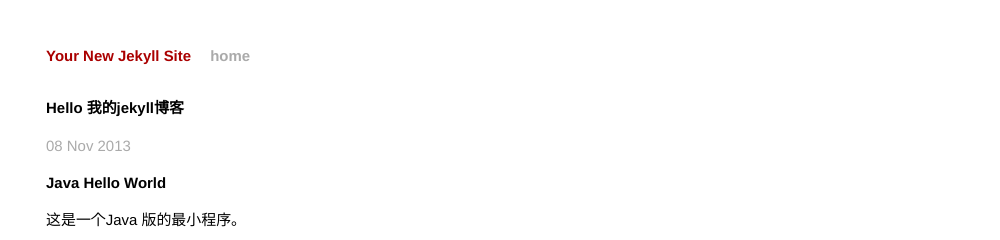
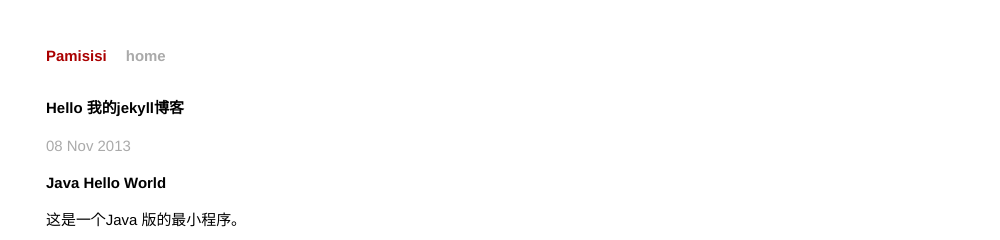
Before and after one commit to pamisisi/pamisisi.github.io, a Jekyll site: the page built from _posts/2013-11-08-世界您好.md, in a window 1280 px wide. Shown: the top 240 px of the page, without its empty margins (280-1280 px from the left). Built offline with Jekyll 4.4.1, drawn with Linux system fonts in a browser that asks for light colours; Markdown is read by kramdown in place of the engine named in the settings.

Commit message:
change config.

```diff
--- a/_config.yml
+++ b/_config.yml
@@ -1,3 +1,3 @@
-name: Your New Jekyll Site
+name: Pamisisi
 markdown: redcarpet
 pygments: true
```
Also changed, not shown: 1 other file.
